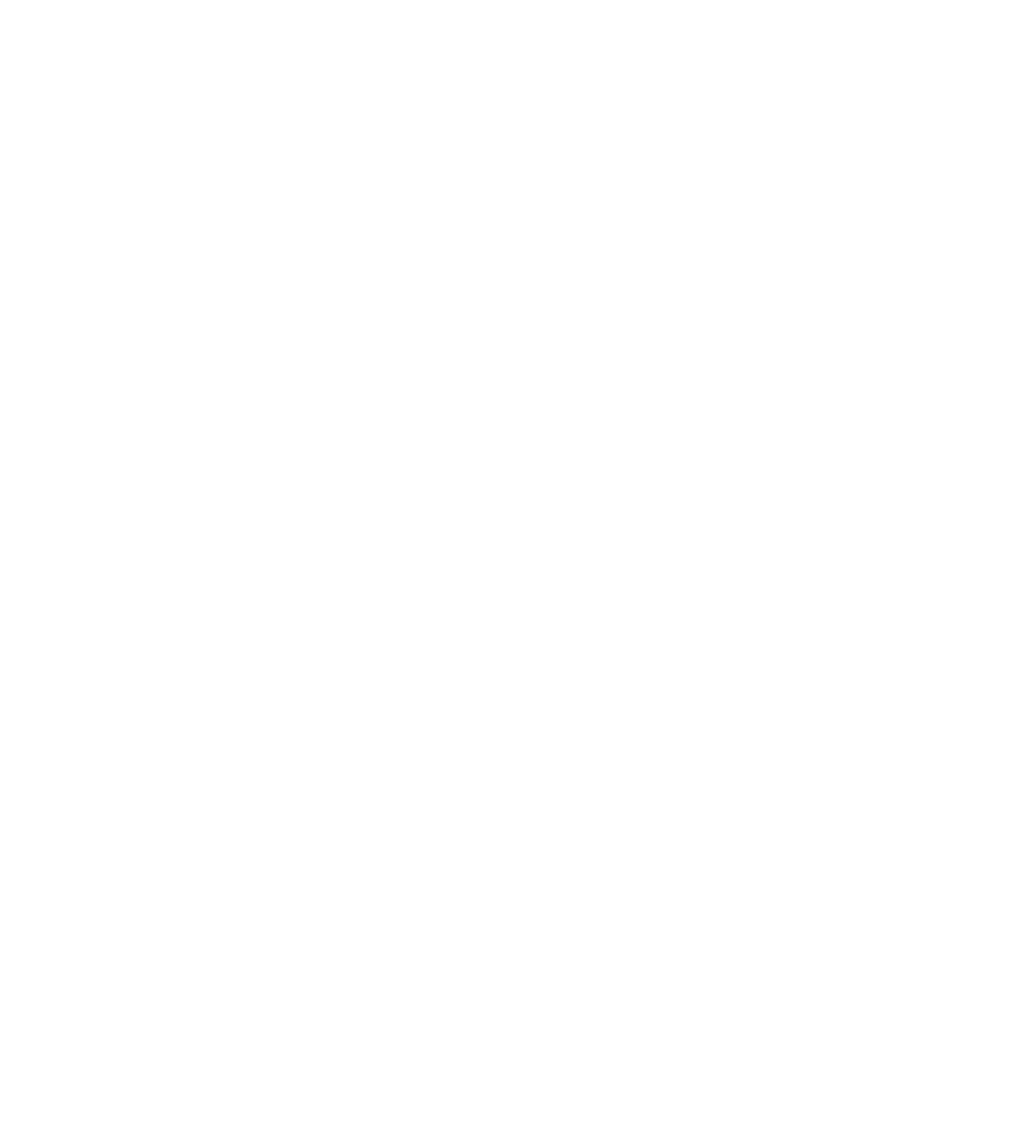
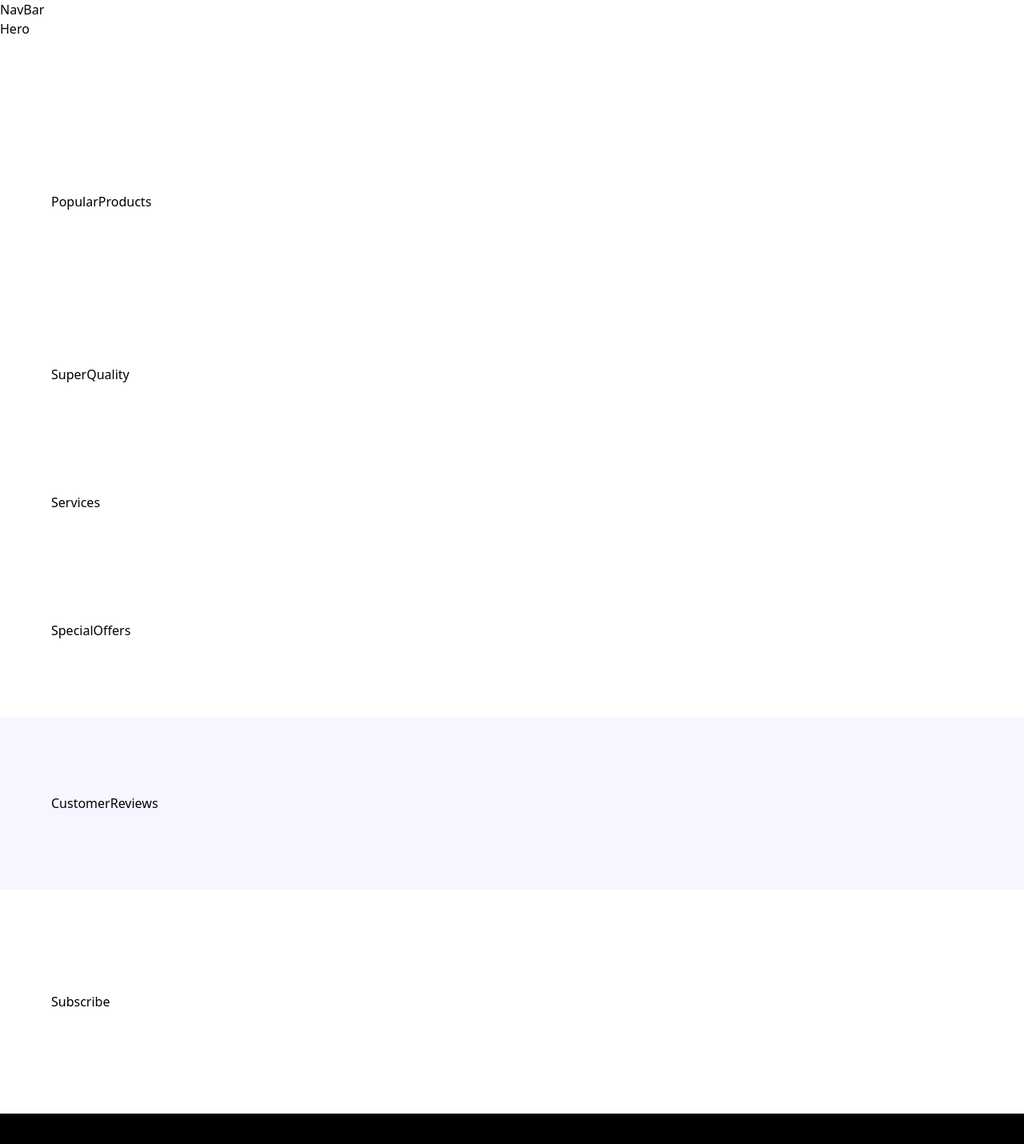
Before and after one commit to laxman-goud/nike_landing_page, a React (Vite) app: page / in a window 1280 px wide. Shown: the top 1430 px of the page at 80% size. Before the commit the page ends 800 px from the top, so only its background shows below. Built offline with nearby package versions, Linux system fonts and the light colour scheme; a web font is replaced by a local one.

Commit message:
initialized sections

```diff
--- a/src/App.jsx
+++ b/src/App.jsx
@@ -1,6 +1,33 @@
+import { CustomerReviews, Footer, Hero, PopularProducts, Services, Subscribe, SuperQuality, SpecialOffers } from "./sections";
+import NavBar from "./components/NavBar";
+
 const App = () => (
   <main className="relative">
-
+    <NavBar/>
+    <section className="xl:padding-1 wide:padding-r padding-b">
+      <Hero/>
+    </section>
+    <section className="padding">
+      <PopularProducts/>
+    </section>
+    <section className="padding">
+      <SuperQuality/>
+    </section>
+    <section className="padding-x py-10">
+      <Services/>
+    </section>
+    <section className="padding">
+      <SpecialOffers/>
+    </section>
+    <section className="bg-pale-blue padding">
+      <CustomerReviews/>
+    </section>
+    <section className="padding-x sm:py-32 py-16 w-full">
+      <Subscribe/>
+    </section>
+    <section className="bg-black padding-x padding-t pb-8">
+      <Footer/>
+    </section>
   </main>
 );
 
--- /dev/null
+++ b/src/components/NavBar.jsx
@@ -0,0 +1,7 @@
+const NavBar = () => {
+    return (
+        <div>NavBar</div>
+    )
+}
+
+export default NavBar
--- /dev/null
+++ b/src/sections/CustomerReviews.jsx
@@ -0,0 +1,7 @@
+const CustomerReviews = () => {
+    return (
+        <div>CustomerReviews</div>
+    )
+}
+
+export default CustomerReviews
--- /dev/null
+++ b/src/sections/Footer.jsx
@@ -0,0 +1,7 @@
+const Footer = () => {
+    return (
+        <div>Footer</div>
+    )
+}
+
+export default Footer
--- /dev/null
+++ b/src/sections/Hero.jsx
@@ -0,0 +1,7 @@
+const Hero = () => {
+    return (
+        <div>Hero</div>
+    )
+}
+
+export default Hero
--- /dev/null
+++ b/src/sections/PopularProducts.jsx
@@ -0,0 +1,7 @@
+const PopularProducts = () => {
+    return (
+        <div>PopularProducts</div>
+    )
+}
+
+export default PopularProducts
--- /dev/null
+++ b/src/sections/Services.jsx
@@ -0,0 +1,7 @@
+const Services = () => {
+    return (
+        <div>Services</div>
+    )
+}
+
+export default Services
--- /dev/null
+++ b/src/sections/SpecialOffers.jsx
@@ -0,0 +1,7 @@
+const SpecialOffers = () => {
+    return (
+        <div>SpecialOffers</div>
+    )
+}
+
+export default SpecialOffers
--- /dev/null
+++ b/src/sections/Subscribe.jsx
@@ -0,0 +1,7 @@
+const Subscribe = () => {
+    return (
+        <div>Subscribe</div>
+    )
+}
+
+export default Subscribe
--- /dev/null
+++ b/src/sections/SuperQuality.jsx
@@ -0,0 +1,7 @@
+const SuperQuality = () => {
+    return (
+        <div>SuperQuality</div>
+    )
+}
+
+export default SuperQuality
--- /dev/null
+++ b/src/sections/index.js
@@ -0,0 +1,8 @@
+export { default as CustomerReviews } from "./CustomerReviews";
+export { default as Footer } from "./Footer";
+export { default as Hero } from "./Hero";
+export { default as PopularProducts } from "./PopularProducts";
+export { default as Services } from "./Services";
+export { default as Subscribe } from "./Subscribe";
+export { default as SuperQuality } from "./SuperQuality";
+export { default as SpecialOffers } from "./SpecialOffers";
```
